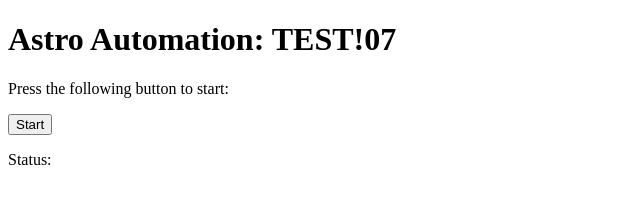
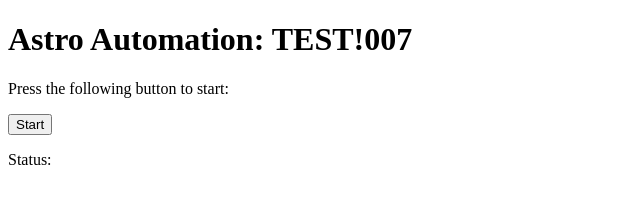
Before and after one commit to hamzaazam430/hamzaazam430.astro.uat.co, a website: page index_dev.html in a window 1280 px wide. Shown: the full height of the page, 0-640 px from the left. Drawn offline with Linux system fonts and the light colour scheme.

Commit message:
commit76

```diff
--- a/index_dev.html
+++ b/index_dev.html
@@ -6,7 +6,7 @@
     </title>
   </head>
   <body>
-    <h1>Astro Automation: TEST!07</h1>
+    <h1>Astro Automation: TEST!007</h1>
     <p>Press the following button to start:</p>
     <button onclick="startWorker()">Start</button>
     <p>Status: <output id="result"></output></p>
```
Also changed, not shown: request_dev.js (+0 -39 lines).
